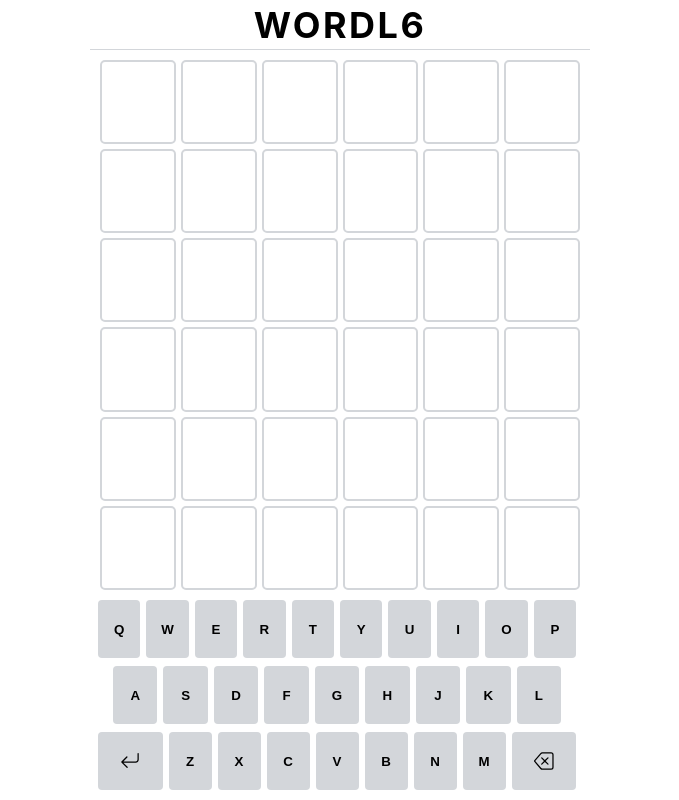
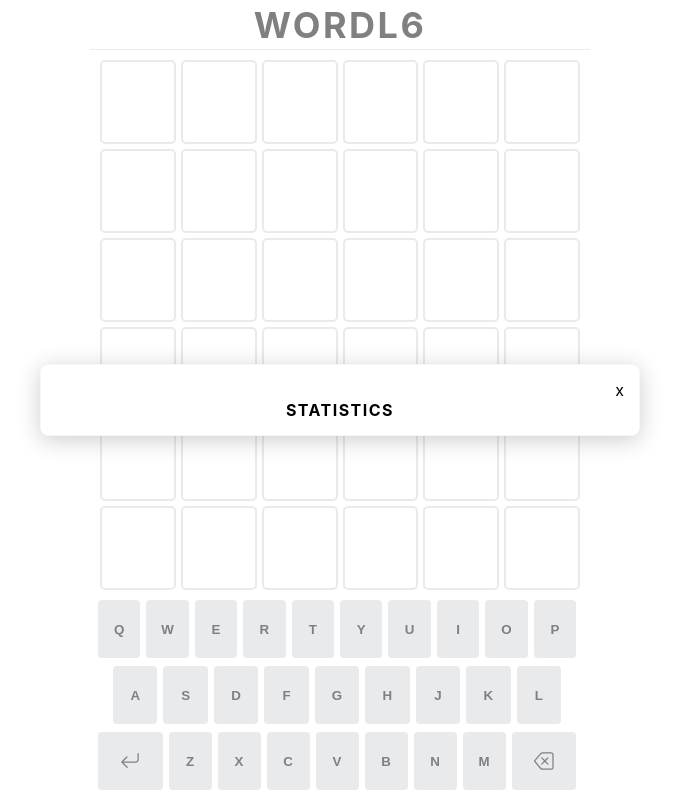
Before and after one commit to TheThomasY/wordl6, a Next.js app: page / in a window 1280 px wide. Shown: the whole page, without its empty margins (300-979 px from the left). Built offline with nearby package versions, Linux system fonts and the light colour scheme.

Commit message:
feat: modal skeleton added, no functionality

```diff
--- /dev/null
+++ b/components/UI/Modal.js
@@ -0,0 +1,15 @@
+import React, { useState, useEffect } from 'react';
+
+// Css
+import styles from './Modal.module.scss';
+
+export default function PopUp() {
+  return (
+    <div className={styles.overlay}>
+      <div className={styles.modal}>
+        <div className={styles.close}>x</div>
+        <h2>Statistics</h2>
+      </div>
+    </div>
+  );
+}
--- /dev/null
+++ b/components/UI/Modal.module.scss
@@ -0,0 +1,36 @@
+.overlay {
+  position: absolute;
+  width: 100%;
+  height: 100%;
+  top: 0;
+  left: 0;
+  display: flex;
+  justify-content: center;
+  align-items: center;
+  background-color: rgb(255, 255, 255, 0.5);
+  z-index: 3000;
+}
+
+.modal {
+  width: 90%;
+  max-width: 60rem;
+  padding: 1.5rem;
+  display: flex;
+  flex-direction: column;
+  justify-content: center;
+  align-items: center;
+  border-radius: 8px;
+  border: 1px solid #f6f7f8;
+  background-color: #fff;
+  box-shadow: 0 4px 23px 0 rgb(0 0 0 / 20%);
+
+  h2 {
+    font-size: 1.6rem;
+    text-transform: uppercase;
+    letter-spacing: 0.15rem;
+  }
+}
+
+.close {
+  margin-left: auto;
+}
--- a/pages/index.js
+++ b/pages/index.js
@@ -9,6 +9,7 @@ import Header from '../components/Header/Header';
 import GameBoard from '../components/GameBoard/GameBoard';
 import Keyboard from '../components/Keyboard/Keyboard';
 import PopUp from '../components/UI/PopUp';
+import Modal from '../components/UI/Modal';
 
 // * Css
 import styles from '../styles/Home.module.scss';
@@ -206,6 +207,7 @@ export default function Home() {
       </Head>
       <Header />
       <PopUp messages={messages} clearMessages={clearMessages} />
+      <Modal />
       <GameBoard board={board} colours={colours} />
       <Keyboard updateBoard={updateBoard} keyStatus={keyStatus} />
     </div>
```
